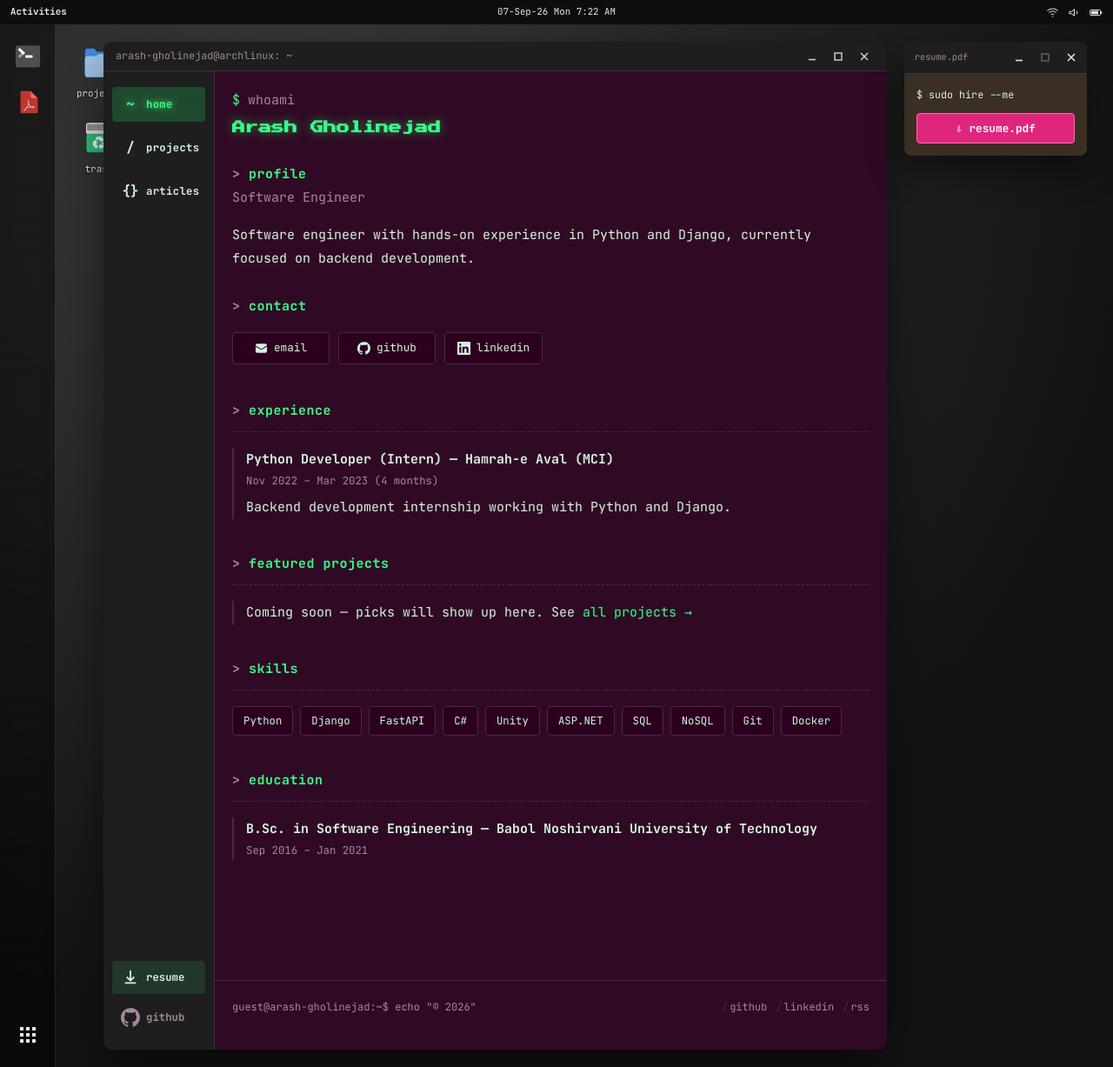
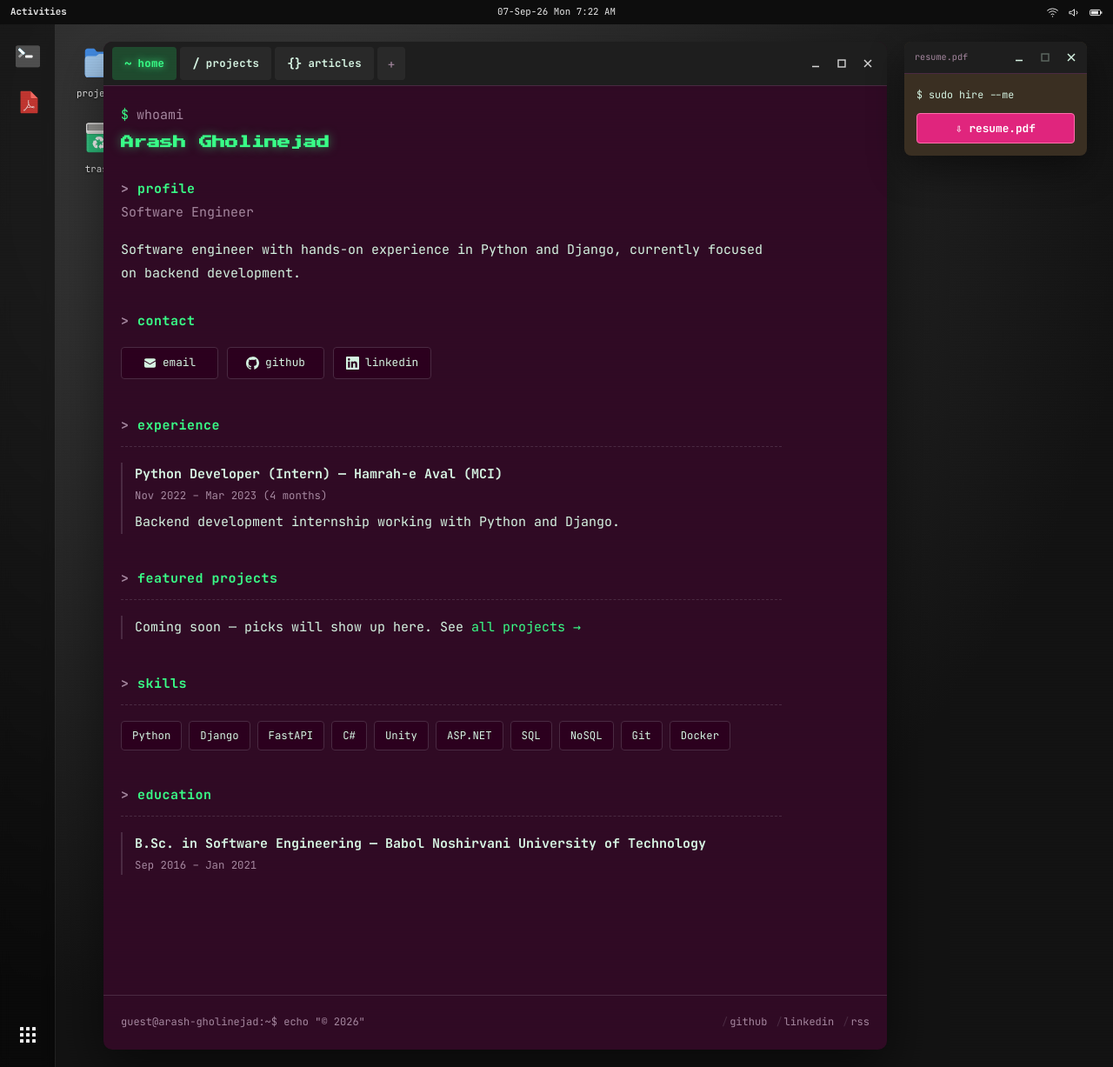
Before and after one commit to codesbygom/codesbygom.github.io, a Jekyll site: the page built from index.md, in a window 1280 px wide. Shown: the whole page at 87% size. Built offline with Jekyll 4.4.1, drawn with Linux system fonts in a browser that asks for light colours.

Commit message:
Replace sidebar nav with a terminal-style tab bar merged into the titlebar

```diff
--- a/_includes/header.html
+++ b/_includes/header.html
@@ -1,9 +1,8 @@
-<aside class="sidebar">
-  <nav>
+<div class="tab-bar">
   {% for item in site.nav %}
-      <a class="nav-icon{% if page.url == item.url %} active{% endif %}"
-         href="{{ item.url | relative_url }}" title="{{ item.title }}">
-        <span class="nav-icon-glyph">
+    <a class="tab{% if page.url == item.url %} active{% endif %}"
+       href="{{ item.url | relative_url }}">
+      <span class="tab-glyph">
         {% case item.title %}
           {% when 'home' %}~
           {% when 'projects' %}/
@@ -11,21 +10,8 @@
           {% else %}#
         {% endcase %}
       </span>
-        <span class="nav-icon-label">{{ item.title }}</span>
+      <span class="tab-label">{{ item.title }}</span>
     </a>
   {% endfor %}
-  </nav>
-
-  <div class="sidebar-bottom">
-    <button class="pulse-resume" onclick="window.print()" title="download resume.pdf">
-      <svg viewBox="0 0 24 24" fill="currentColor"><path d="M12 3a1 1 0 011 1v9.586l2.293-2.293a1 1 0 111.414 1.414l-4 4a1 1 0 01-1.414 0l-4-4a1 1 0 111.414-1.414L11 13.586V4a1 1 0 011-1zM5 19a1 1 0 011-1h12a1 1 0 110 2H6a1 1 0 01-1-1z"/></svg>
-      <span>resume</span>
-    </button>
-    {% if site.author.github %}
-    <a href="https://github.com/{{ site.author.github }}" target="_blank" rel="noopener" title="github">
-      <svg viewBox="0 0 24 24" fill="currentColor"><path d="M12 .297c-6.63 0-12 5.373-12 12 0 5.303 3.438 9.8 8.205 11.385.6.113.82-.258.82-.577 0-.285-.01-1.04-.015-2.04-3.338.724-4.042-1.61-4.042-1.61-.546-1.387-1.333-1.757-1.333-1.757-1.089-.745.083-.729.083-.729 1.205.084 1.839 1.237 1.839 1.237 1.07 1.834 2.809 1.304 3.495.997.108-.775.418-1.305.76-1.605-2.665-.3-5.466-1.332-5.466-5.93 0-1.31.465-2.38 1.235-3.22-.135-.303-.54-1.523.105-3.176 0 0 1.005-.322 3.3 1.23.957-.266 1.983-.399 3.003-.404 1.02.005 2.047.138 3.006.404 2.28-1.552 3.285-1.23 3.285-1.23.645 1.653.24 2.873.12 3.176.765.84 1.23 1.91 1.23 3.22 0 4.61-2.805 5.625-5.475 5.92.42.36.81 1.096.81 2.22 0 1.606-.015 2.896-.015 3.286 0 .315.21.69.825.57C20.565 21.795 24 17.31 24 12c0-6.627-5.373-12-12-12"/></svg>
-      <span>github</span>
-    </a>
-    {% endif %}
+  <button class="tab new-tab" title="new tab">+</button>
 </div>
-</aside>
--- a/_layouts/default.html
+++ b/_layouts/default.html
@@ -40,21 +40,20 @@
   <div class="window">
     <div class="crt"></div>
     <div class="titlebar-top">
-      <span class="title-text">{{ site.author.name | downcase | replace: ' ', '-' }}@archlinux: ~</span>
+      {% include header.html %}
       <div class="win-controls">
-        <button class="min" title="minimize" onclick="document.body.classList.add('minimized')">
+        <button class="min" title="minimize" onclick="winMinimize(document.querySelector('.window'), function(){ document.body.classList.add('minimized'); })">
           <svg viewBox="0 0 12 12" fill="none" stroke="currentColor" stroke-width="1.4"><line x1="2" y1="9.5" x2="10" y2="9.5"/></svg>
         </button>
         <button class="max" title="maximize" onclick="document.querySelector('.window').classList.toggle('maximized')">
           <svg viewBox="0 0 12 12" fill="none" stroke="currentColor" stroke-width="1.4"><rect x="2" y="2" width="8" height="8"/></svg>
         </button>
-        <button class="close" title="close" onclick="var w=document.querySelector('.window'); w.classList.add('crt-off'); setTimeout(function(){ w.classList.remove('crt-off'); w.classList.add('closed'); }, 350)">
+        <button class="close" title="close" onclick="winClose(document.querySelector('.window'))">
           <svg viewBox="0 0 12 12" fill="none" stroke="currentColor" stroke-width="1.4"><line x1="2" y1="2" x2="10" y2="10"/><line x1="10" y1="2" x2="2" y2="10"/></svg>
         </button>
       </div>
     </div>
     <div class="app">
-      {% include header.html %}
       <div class="content-col">
         <main class="wrap">
           {{ content }}
@@ -68,13 +67,13 @@
     <div class="mini-titlebar">
       <span class="mini-title">resume.pdf</span>
       <div class="win-controls">
-        <button class="min" title="minimize" onclick="document.getElementById('resumeWindow').classList.add('closed')">
+        <button class="min" title="minimize" onclick="winMinimize(document.getElementById('resumeWindow'), function(el){ el.classList.add('closed'); })">
           <svg viewBox="0 0 12 12" fill="none" stroke="currentColor" stroke-width="1.4"><line x1="2" y1="9.5" x2="10" y2="9.5"/></svg>
         </button>
         <button class="max" title="maximize" disabled>
           <svg viewBox="0 0 12 12" fill="none" stroke="currentColor" stroke-width="1.4"><rect x="2" y="2" width="8" height="8"/></svg>
         </button>
-        <button class="close" title="close" onclick="document.getElementById('resumeWindow').classList.add('closed')">
+        <button class="close" title="close" onclick="winClose(document.getElementById('resumeWindow'))">
           <svg viewBox="0 0 12 12" fill="none" stroke="currentColor" stroke-width="1.4"><line x1="2" y1="2" x2="10" y2="10"/><line x1="10" y1="2" x2="2" y2="10"/></svg>
         </button>
       </div>
--- a/assets/css/style.scss
+++ b/assets/css/style.scss
@@ -57,6 +57,15 @@
   0% { transform: scale(1, 1); opacity: 1; }
   60% { transform: scale(1, .02); opacity: 1; }
   100% { transform: scale(0, .0001); opacity: 0; }
+}
+
+.minimizing {
+  animation: minimizeToDock .35s ease-in forwards;
+  transform-origin: left center;
+}
+@keyframes minimizeToDock {
+  0% { transform: translate(0, 0) scale(1); opacity: 1; }
+  100% { transform: translate(calc(-100vw + 70px), 30vh) scale(.04); opacity: 0; }
 }
 
 /* ---------- gnome-style top bar ---------- */
@@ -240,8 +249,8 @@
   align-items: center;
   justify-content: space-between;
   flex-shrink: 0;
-  height: var(--titlebar-h);
-  padding-inline: 14px;
+  gap: 10px;
+  padding: 6px 10px;
   background: var(--chrome);
   border-bottom: 1px solid var(--border);
   color: var(--text-dim);
@@ -270,61 +279,37 @@
   .close:hover { background: #e95420; color: #fff; }
 }
 
-/* ---------- app shell: sidebar + content ---------- */
+/* ---------- app shell: tab bar + content ---------- */
 .app {
   display: flex;
-  align-items: stretch;
+  flex-direction: column;
   flex: 1;
   min-height: 0;
 }
 
-.sidebar {
-  flex-shrink: 0;
-  width: 128px;
+.tab-bar {
+  flex: 1;
+  min-width: 0;
   display: flex;
-  flex-direction: column;
-  align-items: center;
-  gap: 22px;
-  padding-block: 18px;
-  background: var(--chrome);
-  border-inline-end: 1px solid var(--border);
+  gap: 4px;
 
-  .win-dots {
+  .tab {
     display: flex;
-    flex-direction: column;
-    gap: 6px;
-  }
+    align-items: center;
+    gap: 7px;
+    padding: 8px 14px;
+    color: var(--text);
+    background: rgba(255, 255, 255, .05);
+    border-radius: var(--radius);
+    text-decoration: none;
 
-  .dot {
-    width: 9px;
-    height: 9px;
-    border-radius: 50%;
-    display: inline-block;
-    &.red { background: #ff5f56; }
-    &.yellow { background: #ffbd2e; }
-    &.green { background: #27c93f; }
-  }
-
-  nav {
-    display: flex;
-    flex-direction: column;
-    gap: 10px;
-    width: 100%;
-    padding-inline: 10px;
-  }
-
-  .nav-icon {
-    width: 100%;
-    display: flex;
-    flex-direction: row;
-    align-items: center;
-    justify-content: flex-start;
-    gap: 7px;
-    padding: 9px 10px;
-    color: var(--text);
-    border-radius: var(--radius);
-
-    &:hover, &.active {
+    &:hover {
+      color: var(--text);
+      background: rgba(255, 255, 255, .1);
+      text-decoration: none;
+      text-shadow: none;
+    }
+    &.active {
       color: var(--accent);
       background: var(--accent-soft);
       text-decoration: none;
@@ -332,63 +317,21 @@
     }
   }
 
-  .nav-icon-glyph {
-    color: inherit;
+  .new-tab {
+    padding: 8px 12px;
+    color: var(--text-dim);
+    border: none;
+    font-family: var(--mono);
+    font-size: .95rem;
+    cursor: pointer;
+  }
+
+  .tab-glyph {
     font-weight: 700;
-    font-size: 1.05rem;
+    font-size: .95rem;
     line-height: 1;
-    width: 22px;
-    height: 22px;
-    display: inline-flex;
-    align-items: center;
-    justify-content: center;
-    white-space: nowrap;
-    flex-shrink: 0;
   }
-  .nav-icon-label { font-size: .82rem; font-weight: 700; letter-spacing: .3px; }
-
-  .sidebar-bottom {
-    margin-top: auto;
-    display: flex;
-    flex-direction: column;
-    gap: 8px;
-    width: 100%;
-    padding-inline: 10px;
-
-    a, button {
-      display: flex;
-      align-items: center;
-      gap: 7px;
-      background: none;
-      border: none;
-      border-radius: var(--radius);
-      padding: 8px 10px;
-      font-family: var(--mono);
-      font-size: .82rem;
-      font-weight: 700;
-      cursor: pointer;
-      text-decoration: none;
-      color: var(--text-dim);
-    }
-    svg { width: 22px; height: 22px; flex-shrink: 0; }
-
-    a:hover, button:hover { color: var(--text); background: rgba(255, 255, 255, .08); }
-
-    .pulse-resume {
-      color: var(--text);
-      animation: pulseSidebarGreen 1.6s ease-in-out infinite;
-    }
-    .pulse-resume:hover {
-      animation: none;
-      color: var(--text);
-      background: rgba(57, 255, 136, .5);
-    }
-  }
-}
-
-@keyframes pulseSidebarGreen {
-  0%, 100% { background: rgba(57, 255, 136, .08); }
-  50% { background: rgba(57, 255, 136, .35); }
+  .tab-label { font-size: .82rem; font-weight: 700; letter-spacing: .3px; }
 }
 
 .content-col {
@@ -662,6 +605,7 @@
 
 /* ---------- footer ---------- */
 .site-footer {
+  margin-top: auto;
   border-top: 1px solid var(--border);
   color: var(--text-dim);
   font-size: .8rem;
```
Also changed, not shown: other parts of _layouts/default.html (+16 -0 lines). Lines whose indentation alone changed are shown as unchanged.
